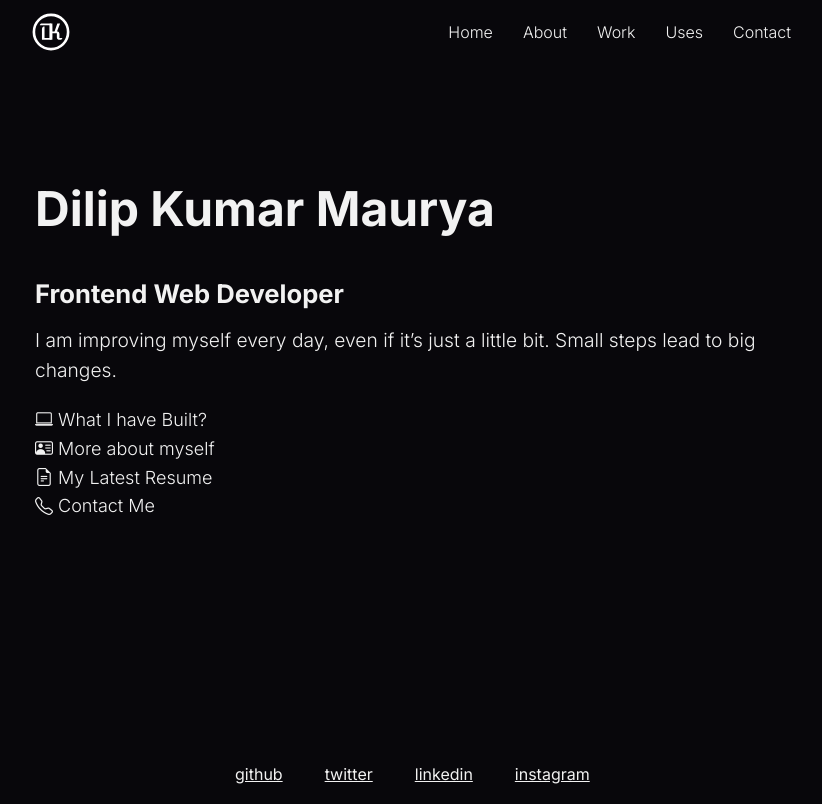
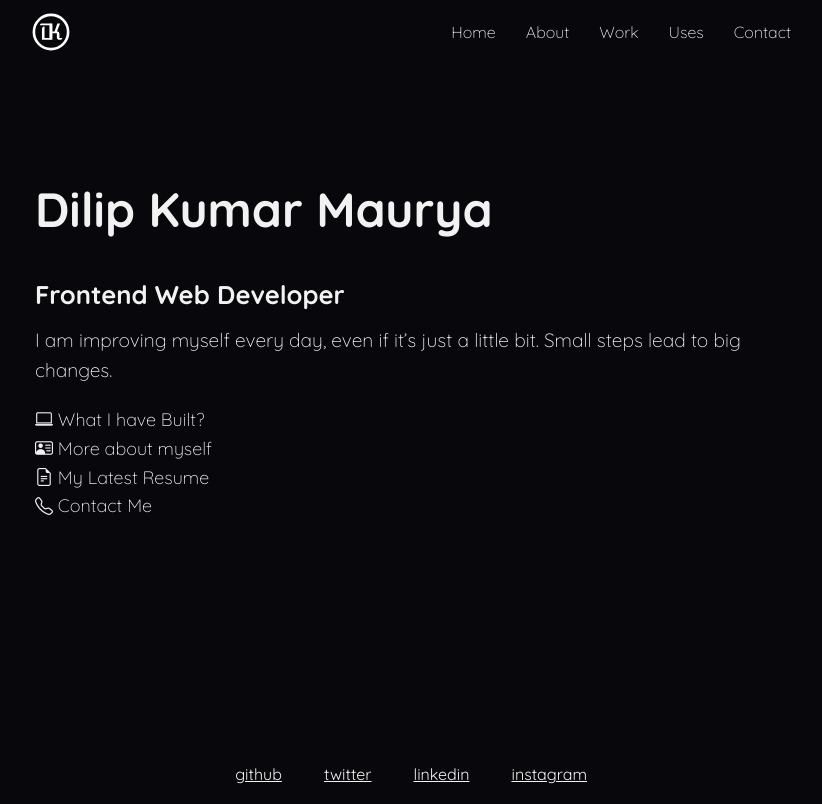
Before and after one commit to curiousdilip/website-final, a Next.js app: page / in a window 1280 px wide. Shown: the whole page, without its empty margins (229-1051 px from the left). Built offline with nearby package versions, Linux system fonts and the light colour scheme.

Commit message:
replaced font

```diff
--- a/app/layout.jsx
+++ b/app/layout.jsx
@@ -1,12 +1,12 @@
 import "./globals.css";
 import "bootstrap-icons/font/bootstrap-icons.css";
 
-import { Inter } from "next/font/google";
+import { Quicksand } from "next/font/google";
 import Header from "./components/Header";
 import Footer from "./components/Footer";
 
 // If loading a variable font, you don't need to specify the font weight
-const inter = Inter({
+const quicksand = Quicksand({
   subsets: ["latin"],
   display: "swap",
 });
@@ -55,7 +55,7 @@
 
 export default function RootLayout({ children }) {
   return (
-    <html lang="en" className={inter.className}>
+    <html lang="en" className={quicksand.className}>
       <body>
         <Header />
         {children}
```
